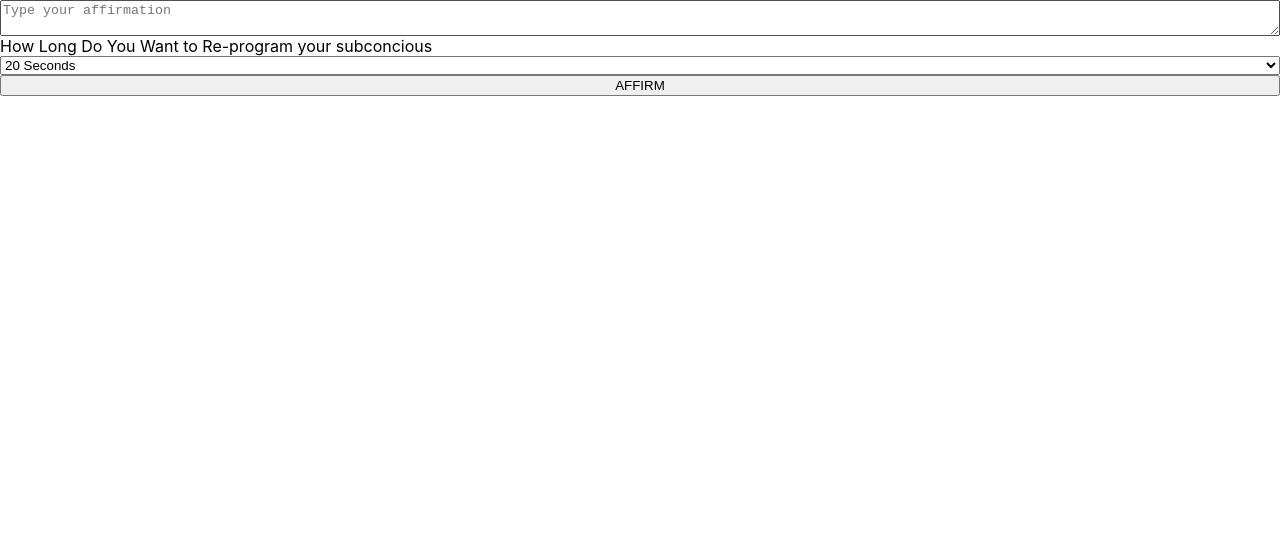
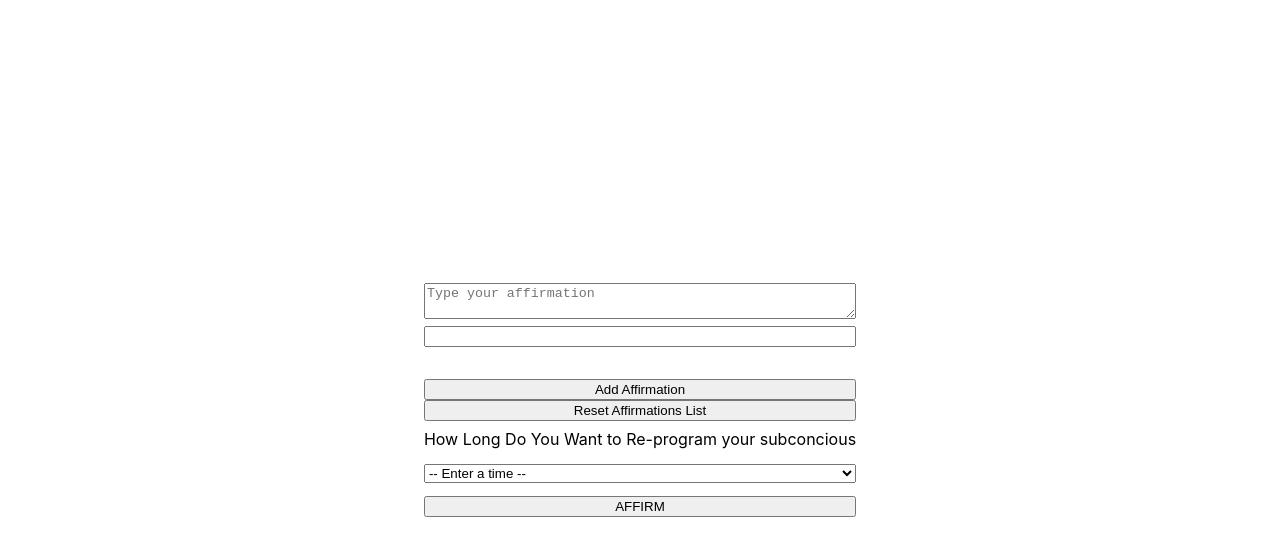
Before and after one commit to bofletcher/affirmate, a React (Create React App) app: page / in a window 1280 px wide. Shown: the top 556 px of the page. Built offline with nearby package versions, Linux system fonts and the light colour scheme.

Commit message:
added list affirmation list functionality.

```diff
--- a/src/App.css
+++ b/src/App.css
@@ -1,38 +1,6 @@
-.App {
-  text-align: center;
-}
-
-.App-logo {
-  height: 40vmin;
-  pointer-events: none;
-}
-
-@media (prefers-reduced-motion: no-preference) {
-  .App-logo {
-    animation: App-logo-spin infinite 20s linear;
-  }
-}
-
-.App-header {
-  background-color: #282c34;
-  min-height: 100vh;
+.appContainer {
   display: flex;
   flex-direction: column;
   align-items: center;
-  justify-content: center;
-  font-size: calc(10px + 2vmin);
-  color: white;
+  height: 100vh;
 }
-
-.App-link {
-  color: #61dafb;
-}
-
-@keyframes App-logo-spin {
-  from {
-    transform: rotate(0deg);
-  }
-  to {
-    transform: rotate(360deg);
-  }
-}
--- a/src/App.js
+++ b/src/App.js
@@ -4,7 +4,7 @@ import Player from './components/Player/Player'
 
 function App() {
   return (
-    <div>
+    <div className="appContainer">
       <Player />
     </div>
   );
--- a/src/components/Player/Player.jsx
+++ b/src/components/Player/Player.jsx
@@ -4,6 +4,7 @@ import soundFile from './synth.wav';
 
 class Player extends Component {
   state = {
+    value: '',
     affirmations: [],
     affirmation: '',
     lengthOfTime: 0,
@@ -11,6 +12,25 @@ class Player extends Component {
   }
 
   audio = new Audio(soundFile)
+
+  clearAffirmationsList = () => {
+    this.setState({affirmations: []})
+  }
+
+  onChangeAffirmation = e => {
+    this.setState({value: e.target.value})
+  }
+
+  onAddAffirmation = () =>  {
+    this.setState( state => {
+      const affirmations = state.affirmations.concat(state.value);
+
+      return {
+        affirmations,
+        value: ''
+      };
+    });
+};
 
 
   handleAffirmationChange = (e) => {
@@ -23,6 +43,15 @@ class Player extends Component {
     this.setState({
       lengthOfTime: e.target.value,
     })
+  }
+
+  onRemoveAffirmation = (i) => {
+      this.setState(state => {
+        const affirmations = state.affirmations.filter((item, j) => i !==j);
+        return {
+          affirmations,
+        }
+      })
   }
 
 
@@ -57,12 +86,33 @@ class Player extends Component {
     return(
 
       <div className ={styles.playerContainer}>
-        <textarea placeholder="Type your affirmation"
+        <textarea className ={styles.formElement} placeholder="Type your affirmation"
           onChange={this.handleAffirmationChange}
         >
         </textarea>
-          <label htmlFor="">How Long Do You Want to Re-program your subconcious</label>
-          <select onChange={this.handleTimeChange} name="" id="">]
+
+        <input type="text" value={this.state.value} onChange={this.onChangeAffirmation}/>
+
+        <ul>
+          {this.state.affirmations.map((item, index)=> (
+            <li key={item}>
+              {item}
+              <button onClick={() => this.onRemoveAffirmation(index)}>
+                X
+              </button>
+            </li>
+          ))}
+        </ul>
+        <button onClick={this.onAddAffirmation}>
+          Add Affirmation
+        </button>
+        <button onClick={this.clearAffirmationsList}>
+          Reset Affirmations List
+        </button>
+
+          <label className ={styles.formElement} >How Long Do You Want to Re-program your subconcious</label>
+          <select className ={styles.formElement} onChange={this.handleTimeChange} name="" id="">]
+            <option defaultValue value="null"> -- Enter a time -- </option>
             <option value="20000">20 Seconds</option>
             <option value="300000">5 Minutes</option>
             <option value="600000">10 Minutes</option>
@@ -77,7 +127,7 @@ class Player extends Component {
             <option value="3.3e+6">55 Minutes</option>
             <option value="3.6e+6">1 Hour</option>
           </select>
-        <button onClick={() =>this.affirm(this.state.affirmation)}>AFFIRM</button>
+        <button className ={styles.formElement} onClick={() =>this.affirm(this.state.affirmation)}>AFFIRM</button>
       </div>
 
     )
--- a/src/components/Player/Player.module.css
+++ b/src/components/Player/Player.module.css
@@ -1,4 +1,13 @@
 .playerContainer {
   display: flex;
   flex-direction: column;
+  height: 100%;
+  justify-content: center;
+  padding: 1.5em;
+  max-width: 500px;
 }
+
+.formElement {
+  margin-top: .5em;
+  margin-bottom: .5em;
+}
```
Also changed, not shown: src/components/Login/Login.jsx (+13 -0 lines).
